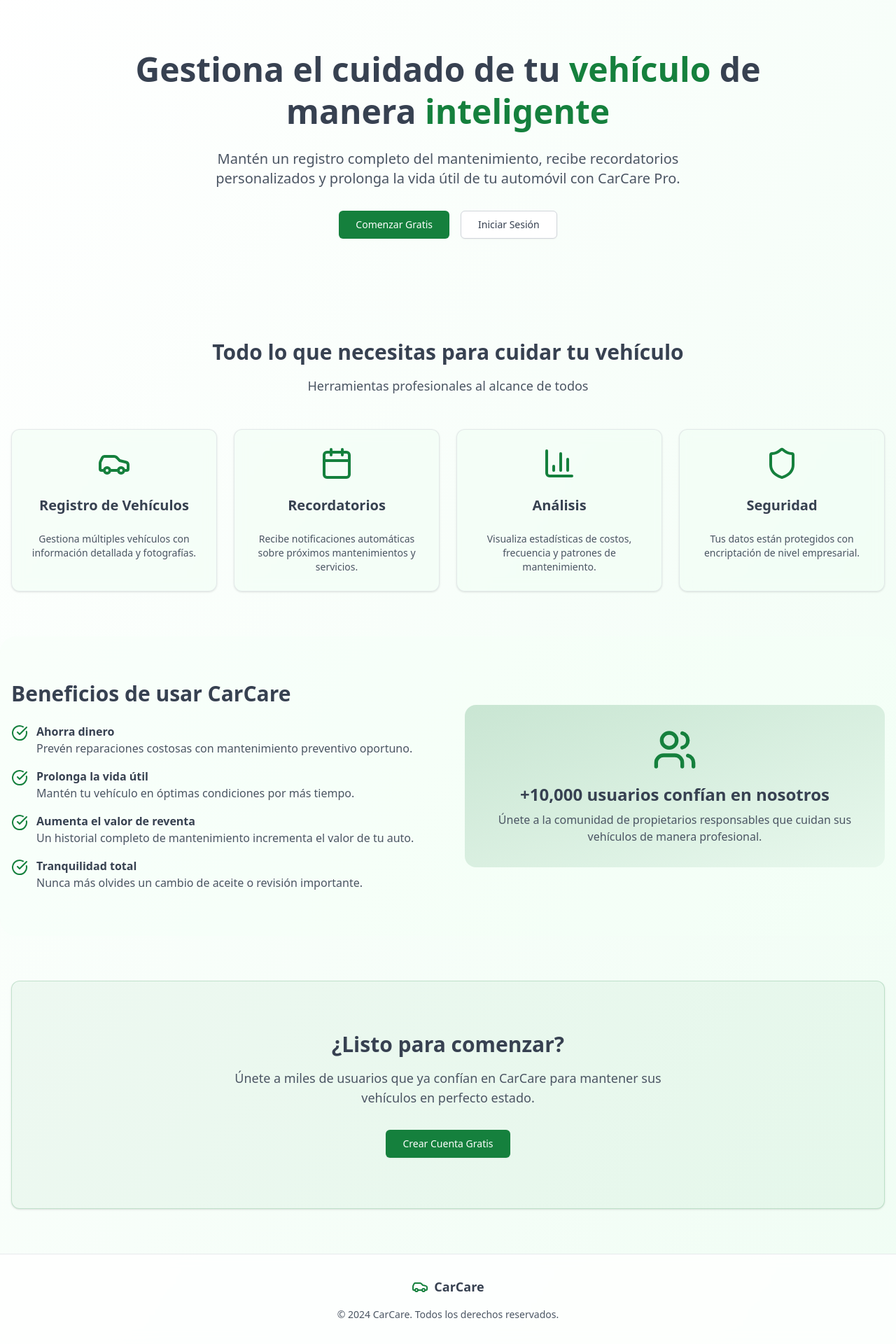
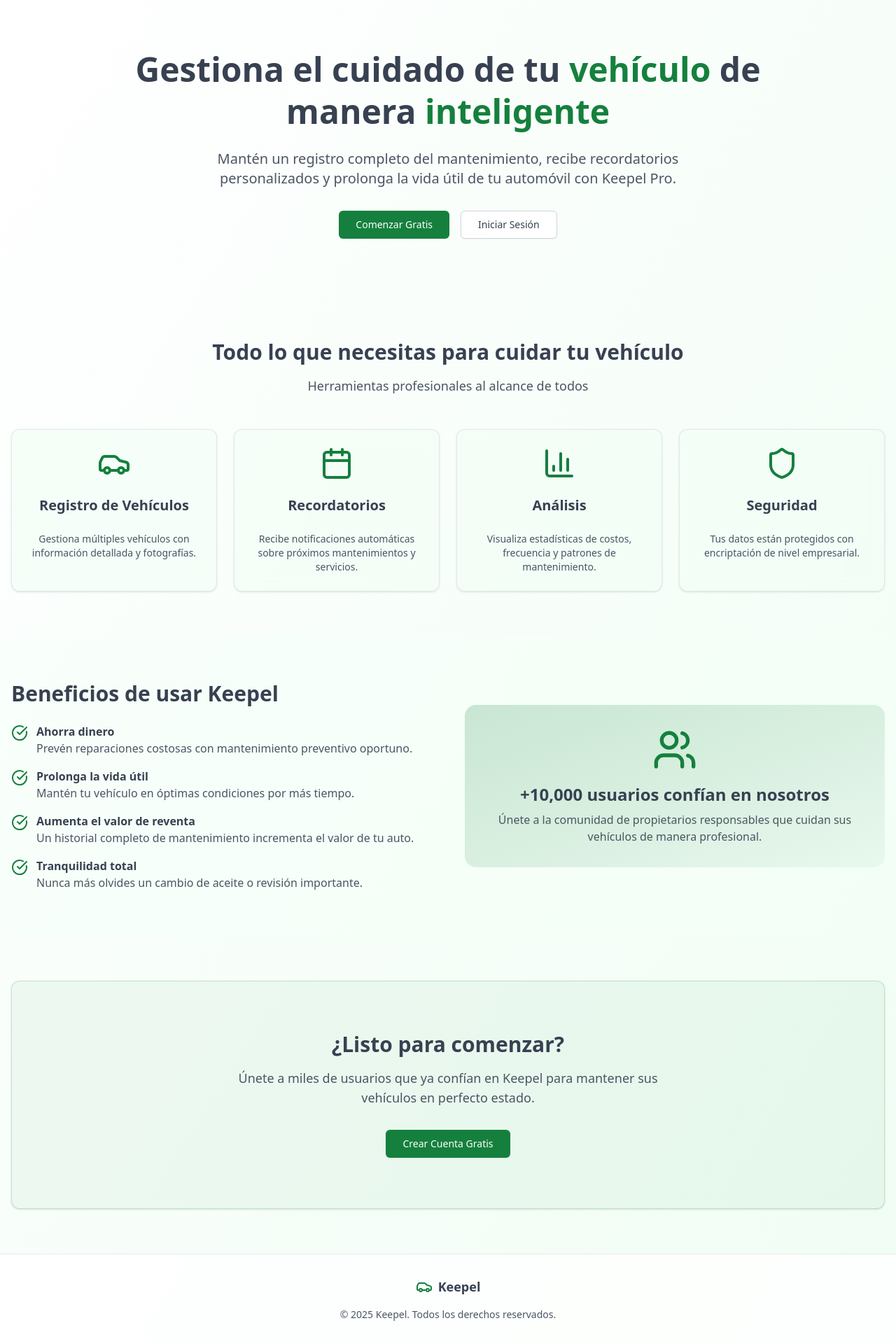
Before and after one commit to devchemical/CarCare, a Next.js app: page / in a window 1280 px wide. Shown: the part 80-2000 px from the top of the page at 70% size. Built offline with nearby package versions, Linux system fonts and the light colour scheme; no server answers.

Commit message:
Update landing page: rebrand CarCare to Keepel and update copyright year
Co-authored-by: devchemical <77965861+devchemical@users.noreply.github.com>

```diff
--- a/components/home/LandingPage.tsx
+++ b/components/home/LandingPage.tsx
@@ -17,7 +17,7 @@ export function LandingPage() {
           </h2>
           <p className="text-muted-foreground mx-auto mb-8 max-w-2xl text-xl">
             Mantén un registro completo del mantenimiento, recibe recordatorios personalizados y prolonga la vida útil
-            de tu automóvil con CarCare Pro.
+            de tu automóvil con Keepel Pro.
           </p>
           <div className="flex flex-col justify-center gap-4 sm:flex-row">
             <Button size="lg" asChild className="bg-primary hover:bg-primary/90">
@@ -92,7 +92,7 @@ export function LandingPage() {
       <section className="bg-card/30 container mx-4 mx-auto rounded-3xl px-4 py-16">
         <div className="grid items-center gap-12 lg:grid-cols-2">
           <div>
-            <h3 className="text-foreground mb-6 text-3xl font-bold">Beneficios de usar CarCare</h3>
+            <h3 className="text-foreground mb-6 text-3xl font-bold">Beneficios de usar Keepel</h3>
             <div className="space-y-4">
               <div className="flex items-start gap-3">
                 <CheckCircle className="text-primary mt-0.5 h-6 w-6 flex-shrink-0" />
@@ -144,7 +144,7 @@ export function LandingPage() {
           <CardContent className="py-12 text-center">
             <h3 className="text-foreground mb-4 text-3xl font-bold">¿Listo para comenzar?</h3>
             <p className="text-muted-foreground mx-auto mb-8 max-w-2xl text-lg">
-              Únete a miles de usuarios que ya confían en CarCare para mantener sus vehículos en perfecto estado.
+              Únete a miles de usuarios que ya confían en Keepel para mantener sus vehículos en perfecto estado.
             </p>
             <Button size="lg" asChild className="bg-primary hover:bg-primary/90">
               <Link href="/auth/signup">Crear Cuenta Gratis</Link>
@@ -158,9 +158,9 @@ export function LandingPage() {
         <div className="container mx-auto px-4 py-8 text-center">
           <div className="mb-4 flex items-center justify-center gap-2">
             <Car className="text-primary h-6 w-6" />
-            <span className="text-foreground text-lg font-semibold">CarCare</span>
+            <span className="text-foreground text-lg font-semibold">Keepel</span>
           </div>
-          <p className="text-muted-foreground text-sm">© 2024 CarCare. Todos los derechos reservados.</p>
+          <p className="text-muted-foreground text-sm">© 2025 Keepel. Todos los derechos reservados.</p>
         </div>
       </footer>
     </>
```
